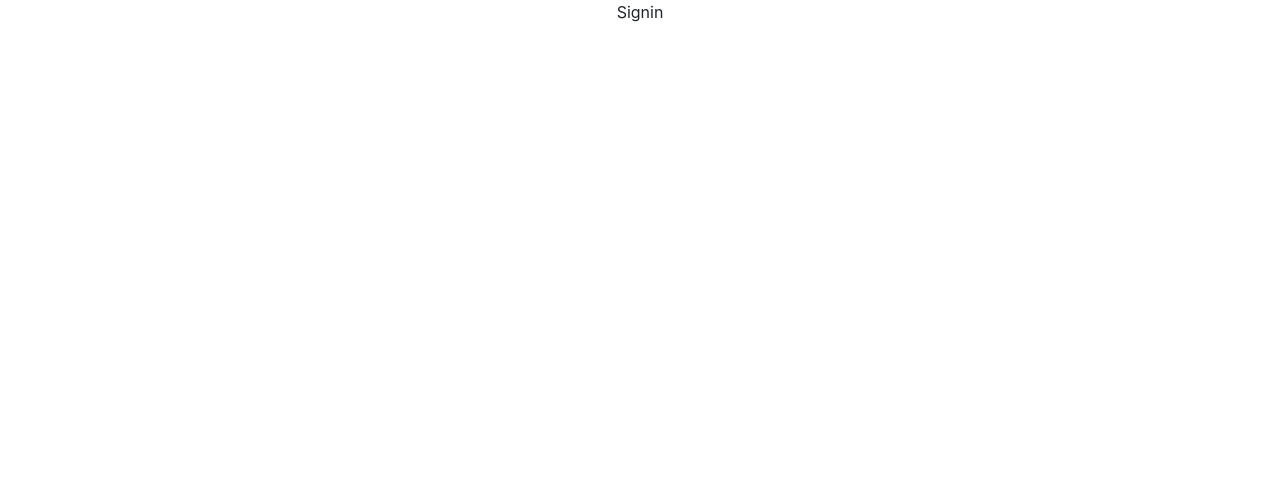
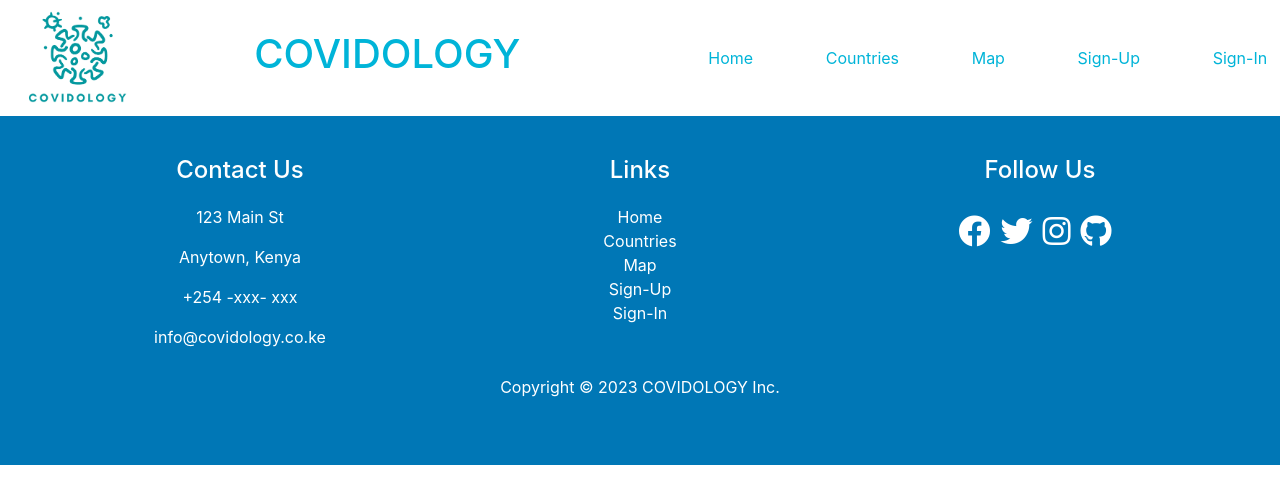
Before and after one commit to jamnjeri/phase2-project, a React (Create React App) app: page /sign-in in a window 1280 px wide. Shown: the top 504 px of the page. Built offline with nearby package versions, Linux system fonts and the light colour scheme.

Commit message:
Completed the application skeleton

```diff
--- a/package.json
+++ b/package.json
@@ -6,6 +6,7 @@
     "@testing-library/jest-dom": "^5.16.5",
     "@testing-library/react": "^13.4.0",
     "@testing-library/user-event": "^13.5.0",
+    "axios": "^1.2.3",
     "react": "^18.2.0",
     "react-dom": "^18.2.0",
     "react-router-dom": "^6.7.0",
--- /dev/null
+++ b/src/components/HomeBody.js
@@ -0,0 +1,27 @@
+import React, { useState, useEffect} from 'react'
+import axios from 'axios'
+
+function HomeBody() {
+    const [countries, setCountries] = useState()
+
+    useEffect(() => {
+        fetchCountries()
+    }, [])
+
+
+    const fetchCountries = () => {
+        axios.get (
+            "https://api.covid19api.com/countries"
+        ).then ((response) => {
+            console.log(response.data)
+        }).catch((error) => {
+            console.log(error)
+        })
+    }
+
+  return (
+    <div>HomeBody</div>
+  )
+}
+
+export default HomeBody
--- a/src/components/Navbar.js
+++ b/src/components/Navbar.js
@@ -8,11 +8,11 @@ function Navbar() {
     <div className="navbar">
         <img src={LOGO} className="logo" />
         <h1 className='title'>COVIDOLOGY</h1>
-        <Link to={'/'}>Home</Link>
-        <Link to={'countries'}>Countries</Link>
-        <Link to={'map'}>Map</Link>
-        <Link to={'sign-up'}>Sign-Up</Link>
-        <Link to={'sign-in'}>Sign-In</Link>
+        <a href='./'>Home</a>
+        <a href='./countries'>Countries</a>
+        <a href='./map'>Map</a>
+        <a href='./sign-up'>Sign-Up</a>
+        <a href='./sign-in'>Sign-In</a>
     </div>
   )
 }
--- a/src/views/Countries.js
+++ b/src/views/Countries.js
@@ -1,8 +1,16 @@
 import React from 'react'
+import Footer from '../components/Footer'
+import Navbar from '../components/Navbar'
 
 function Countries() {
   return (
-    <div>Countries</div>
+    <>
+    <Navbar/>
+    <>
+
+    </>
+    <Footer/>
+    </>
   )
 }
 
--- a/src/views/Home.js
+++ b/src/views/Home.js
@@ -1,13 +1,17 @@
 import React from 'react'
 import Footer from '../components/Footer'
+import HomeBody from '../components/HomeBody'
 import Navbar from '../components/Navbar'
 
 function Home() {
   return (
-    <div>
+    <>
         <Navbar />
+        <>
+
+        </>
         <Footer />
-    </div>
+    </>
   )
 }
 
--- a/src/views/Map.js
+++ b/src/views/Map.js
@@ -1,8 +1,16 @@
 import React from 'react'
+import Footer from '../components/Footer'
+import Navbar from '../components/Navbar'
 
 function Map() {
   return (
-    <div>Map</div>
+    <>
+    <Navbar />
+    <>
+
+    </>
+    <Footer />
+    </>
   )
 }
 
--- a/src/views/Signin.js
+++ b/src/views/Signin.js
@@ -1,8 +1,16 @@
 import React from 'react'
+import Footer from '../components/Footer'
+import Navbar from '../components/Navbar'
 
 function Signin() {
   return (
-    <div>Signin</div>
+    <>
+    <Navbar/>
+    <>
+
+    </>
+    <Footer/>
+    </>
   )
 }
 
--- a/src/views/Signup.js
+++ b/src/views/Signup.js
@@ -1,8 +1,16 @@
 import React from 'react'
+import Footer from '../components/Footer'
+import Navbar from '../components/Navbar'
 
 function Signup() {
   return (
-    <div>Signup</div>
+    <>
+    <Navbar />
+    <>
+
+    </>
+    <Footer />
+    </>
   )
 }
 
```
Also changed, not shown: src/context/TrackerContext.js (added), 1 other file (tests, documents, lock files or other folders).
